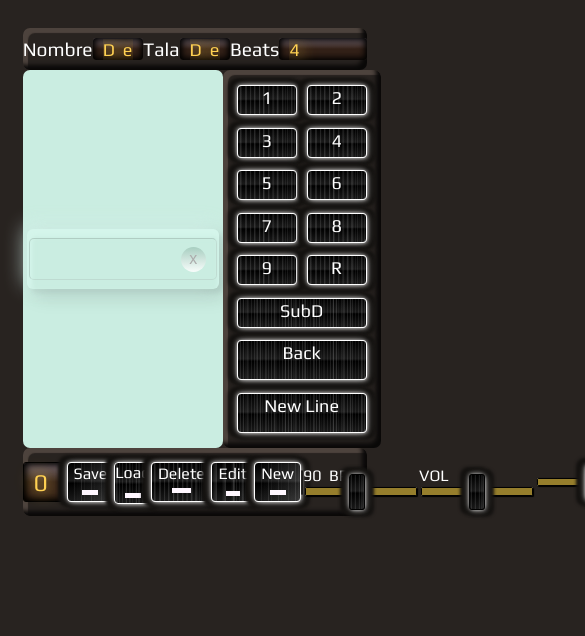
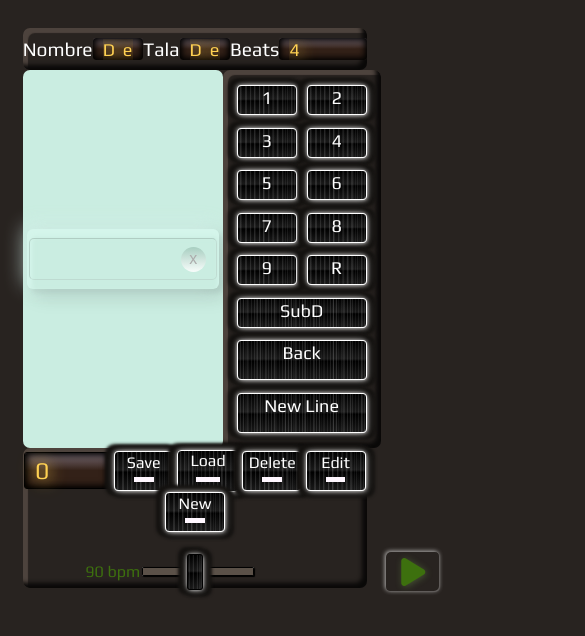
Before and after one commit to destilosur/konnakol2, a website built with webpack: page src/index.html in a window 390 px wide. Shown: the part 114-750 px from the top of the page, 585 px wide, since content can reach past the window. Built offline with nearby package versions, Linux system fonts and the light colour scheme; files whose address does not match are found by name.

Commit message:
arreglando los media query para responsive

```diff
--- a/src/css/component-button.css
+++ b/src/css/component-button.css
@@ -14,6 +14,7 @@
 	display: flex;
 	align-content: center;
 	justify-content: space-around;
+	flex-wrap: wrap;
 
 	width: 97%;
 	max-height: 2.5rem;
@@ -54,7 +55,6 @@
 .info .nBeats {
 	width: 70px;
 }
-
 
 .button-display {
 	font-family: 'Play', sans-serif;
@@ -188,34 +188,41 @@
 	justify-self: stretch;
 	grid-column: 1 / span 2;
 }
+/* -----------------------------------------BOTONES MENU----------------------------------------------------------------- */
 
+.botones-menu{
+	flex-grow: 1;
+	min-width: 45rem;
+	display: flex;
+	justify-content: space-around;
+	align-items: center;
+}
 /* ---------------------------------------------------------METRO--y BOLS VAROATION----------------------------- */
 
-.metro-bol {
-	width: 50%;
+.metro {
+	min-width: 30rem;
+	flex-grow: 1;
 	align-items: center;
 	display: flex;
-	justify-content: space-between;
+	justify-content: space-around;
 	font-family: 'Play', sans-serif;
-	color: #fff;
+	color: #3d700e;
+	font-size: 1rem;
+	padding: 0 10px;
 }
 
 .cont-volumen,
 .cont-tempo {
 	display: flex;
-	flex-wrap: wrap;
 	align-items: center;
-	margin: 0 5px;
 }
 
-.cont-volumen label,
-.cont-tempo,
-.cont-tempo span {
-	font-size: 1rem;
-}
+
 
 .select-bols {
 	max-width: 12.5rem;
+	min-width: 150px;
+	margin-right: 5px;
 }
 
 .select-bols option {
@@ -238,19 +245,15 @@
 	padding: 10px 15px;
 	display: flex;
 	align-items: center;
+	margin-left: 5px;
 }
 
-.play:hover{
-
+.play:hover {
 	box-shadow: inset 1px 1px 4px 0px rgba(255, 255, 255, 0.651), inset -1px -1px 1px 0px rgba(255, 255, 255, 0.26);
-
 }
 
-.play:active{
-
-	background-image: linear-gradient(rgba(255, 255, 255, .87), rgba(155, 187, 175, .726));
-
-
+.play:active {
+	background-image: linear-gradient(rgba(255, 255, 255, 0.87), rgba(155, 187, 175, 0.726));
 }
 
 /* ------------------- SLIDER */
@@ -295,7 +298,6 @@ input[type='range']::-webkit-slider-thumb {
 		-1px -1px 4px -1px rgba(255, 255, 255, 0.541), -3px -1px 3px 6px #141210, 3px 1px 3px 6px #141210;
 	cursor: pointer;
 	margin-top: -14px; /* You need to specify a margin in Chrome, but in Firefox and IE it is automatic */
-
 }
 
 /* All the same stuff for Firefox */
@@ -325,28 +327,61 @@ input[type='range']::-webkit-slider-runnable-track {
 	height: 8.4px;
 	cursor: pointer;
 	box-shadow: 1px 1px 1px #000000, 0px 0px 1px #0d0d0d;
-	background: #967e2c ;
+	background: #5b5148 ;
 	border-radius: 1.3px;
 	border: 0.2px solid #010101;
 }
 
 input[type='range']:focus::-webkit-slider-runnable-track {
-	background: #b49634;
+	background: #fff;
+	box-shadow: 1px 1px 3px 0px #fff;
 }
 
+@media screen and (max-width: 1350px) {
+	.botones-menu{
+		padding: 10px 0px;
+		min-width: 47rem;
+	}
 
-@media screen and (max-width:100rem) {
+	.metro{
+		padding: 10px 0px ;
+		}
 
-	.cont-volumen,
-.cont-tempo {
+	.contenedor-button-display{
+
+		padding: 50px 0px;
+	}
+
+	.info{
+		padding: 10px 0;
+		flex-wrap: nowrap;
+	}
+
+	.button-display{
+		flex-shrink: 2 ;
+	}
+}
+
+@media screen and (max-width: 800px) {
+
+	.cont-volumen{
+		display: none;
+	}
+
+	.botones-menu{
+
+		min-width: 30px;
+		flex-wrap: wrap;
+		margin-top: 5px;
+		padding: 10px 0;
+	}
+
+	.select-bols{
+		display: none;
+	}
 
 
 
 
-	align-items: center;
-	margin: 0 0px;
-}
-
-
 
 }
--- a/src/css/lista-panel.css
+++ b/src/css/lista-panel.css
@@ -87,6 +87,7 @@
 
 .contenedor-button-lista {
     width: 100%;
+    padding: 14px 0;
 }
 
 @media screen and (max-width:45rem) {
@@ -105,7 +106,7 @@
 
 .total{
     max-width: 4rem;
-    padding: 0 0.625rem;
+    padding: 4px 0.625rem;
     display: flex;
     align-items:center;
 
--- a/src/index.html
+++ b/src/index.html
@@ -68,6 +68,9 @@
         </div>
       </div>
       <div class="contenedor-button-display">
+
+        <div class="botones-menu">
+
          <div class="total titulo-lista" id="total">0</div>
 
         <button class="button button-display">Save<div class="ledBlanco"></div></button>
@@ -76,25 +79,29 @@
         <button class="button button-display">Edit<div class="ledBlanco"></div></button>
         <button class="button button-display">New<div class="ledBlanco"></div></button>
 
+        <select name="option-bol" id="option-bol" class="select-bols titulo-lista" disabled>
+          <option value='0' >Variation Bol</option>
+          </select>
 
-        <div id="metro-bol" class="metro-bol">
+      </div>
 
-            <select name="option-bol" id="option-bol" class="select-bols titulo-lista" disabled>
-            <option value='0' >Variation Bol</option>
-            </select>
+
+        <div id="metro-bol" class="metro">
+
+
 
             <div class="cont-tempo">
-            <span id="showTempo">90</span> &nbsp BPM
+            <span id="showTempo">90 bpm</span>
             <input class="ranges" id="tempo"type="range" min="30.0" max="160.0" step="1" value="90"/>
             </div>
 
             <div class="cont-volumen">
-            <label for="volume">VOL</label>
+            <label for="volume"><i class="fas fa-volume-down icono-vol"></i></label>
             <input type="range" id="volumen" class="ranges" min="0" max="2" value="1"
             step="0.01" data-action="volume" />
             </div>
             <div class="cont-volumen">
-
+              <label for="volume2"><i class="fas fa-volume-down icono-vol"></i></label>
               <input type="range" id="volumen2" class="ranges" min="0" max="2" value="1"
               step="0.01" data-action="volume" />
               </div>
--- a/src/js/component.js
+++ b/src/js/component.js
@@ -343,7 +343,8 @@ function accionBoton() {
 	}
 
 	if (btn.textContent === 'Delete') {
-		isStart(aplicarCambiosTempo());
+
+		if(start)isStart(aplicarCambiosTempo());
 		deleteCompo(compo1.nombre);
 	}
 
@@ -739,6 +740,7 @@ const isStart = parrafos => {
 	}
 };
 
+//-------------------------------------	ESCRIBIR TOTAL-----------------------
 const escribirTotalSub = () => {
 	const lineas = document.querySelectorAll('.notas .borde-linea');
 	let total = 0;
--- a/src/js/metronome.js
+++ b/src/js/metronome.js
@@ -358,5 +358,5 @@ volumeControl2.addEventListener(
 $tempo.addEventListener('change', () => {
 
 	tempo = $tempo.value;
-	showTempo.textContent = tempo;
+	showTempo.textContent = `${tempo} bpm`;
 });
```
Also changed, not shown: docs/index.html (+1 -1 lines), 4 other files.
